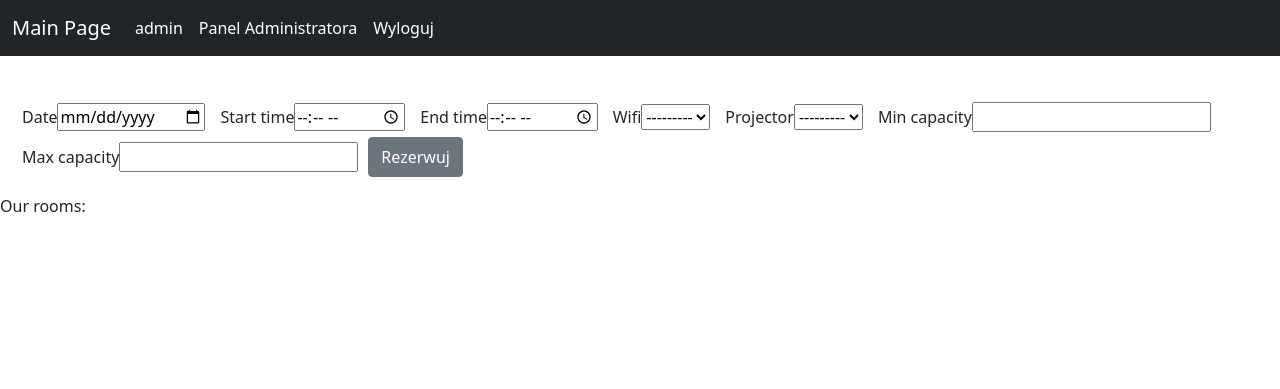
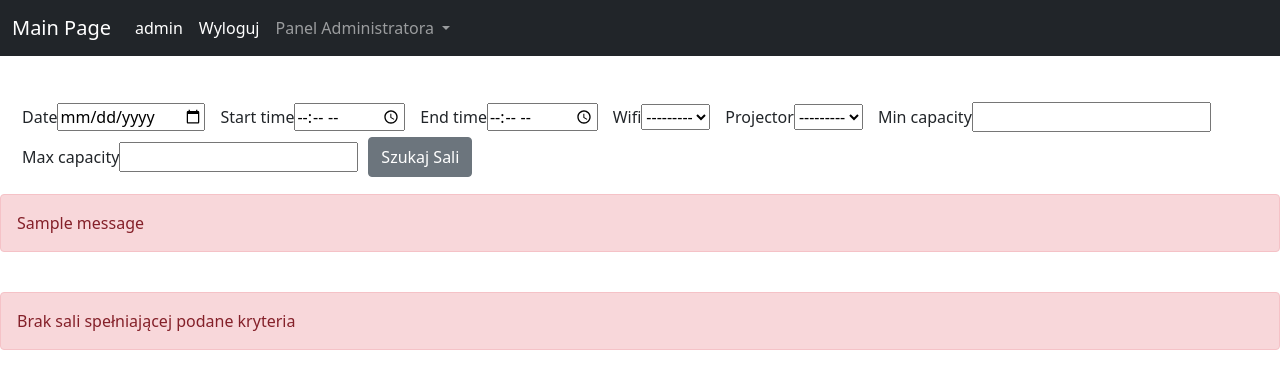
Before and after one commit to SzymixOz/Bazy-danych, a Django app: page /reservationSystem/ in a window 1280 px wide. Shown: the top 389 px of the page. Run offline with Django 4.2, Linux system fonts and the light colour scheme; a user stored in the database is signed in; one stand-in notice (Sample message) is shown.

Commit message:
commit meet1

```diff
--- a/projekt/projekt/settings.py
+++ b/projekt/projekt/settings.py
@@ -131,6 +131,5 @@ STATICFILES_DIRS = [
     BASE_DIR / "static",
 ]
 
-
+# admin admin123
 # radek asdfqrwe1234
-# reservationsystem8 AsdfQwer!234
--- a/projekt/reservationSystem/templates/home.html
+++ b/projekt/reservationSystem/templates/home.html
@@ -9,9 +9,25 @@
             {{ field }}
           </div>
         {% endfor %}
-        <input type="submit" value="Rezerwuj" class="btn btn-secondary">
+        <input type="submit" value="Szukaj Sali" class="btn btn-secondary">
     </form>
-    Our rooms:
+    {% if messages %}
+      {% for message in messages %}
+          <div class="alert alert-danger" role="alert">
+              {{ message }}
+          </div>
+      {% endfor %}
+    {% endif %}
+    {% if room_list|length == 1 %}
+      <div class="alert alert-success" role="alert">
+          Znaleziono jedną sale spełniającą podane kryteria
+      </div>
+    {% endif %}
+    {% if room_list|length > 1 %}
+      <div class="alert alert-success" role="alert">
+          Znaleziono  sale spełniające podane kryteria
+      </div>
+    {% endif %}
     <br>
     {% for room in room_list %}
     <div class="card" style="width: 18rem;">
@@ -31,4 +47,9 @@
         </div>
       </div>
     {% endfor %}
+    {% if room_list|length == 0 %}
+    <div class="alert alert-danger" role="alert">
+        Brak sali spełniającej podane kryteria
+    </div>
+    {% endif %}
 {% endblock %}
--- a/projekt/reservationSystem/templates/navbar.html
+++ b/projekt/reservationSystem/templates/navbar.html
@@ -10,11 +10,6 @@
             <li class="nav-item">
               <a class="nav-link active" aria-current="page">{{user.username}}</a>
             </li>
-            {% if user.is_staff %}
-            <li class="nav-item">
-              <a class="nav-link active" aria-current="page" href="{% url 'adminPanel' %}">Panel Administratora</a>
-            </li>
-            {% endif %}
             <li class="nav-item">
               <a class="nav-link active" aria-current="page" href="{% url 'logout' %}">Wyloguj</a>
             </li>
@@ -28,23 +23,19 @@
           {% endif %}
           <!-- <li class="nav-item">
             <a class="nav-link" href="#">Link</a>
-          </li>
-          <li class="nav-item dropdown">
-            <a class="nav-link dropdown-toggle" href="#" id="navbarDropdown" role="button" data-bs-toggle="dropdown" aria-expanded="false">
-              Dropdown
-            </a>
-            <ul class="dropdown-menu" aria-labelledby="navbarDropdown">
-              <li><a class="dropdown-item" href="#">Action</a></li>
-              <li><a class="dropdown-item" href="#">Another action</a></li>
-              <li><hr class="dropdown-divider"></li>
-              <li><a class="dropdown-item" href="#">Something else here</a></li>
-            </ul>
           </li> -->
+          {% if user.is_staff %}
+            <li class="nav-item dropdown">
+              <a class="nav-link dropdown-toggle" id="navbarDropdown" role="button" data-bs-toggle="dropdown" aria-expanded="false">
+                Panel Administratora
+              </a>
+              <ul class="dropdown-menu" aria-labelledby="navbarDropdown">
+                <li><a class="dropdown-item" href="{% url 'rooms' %}">Pokoje</a></li>
+                <li><a class="dropdown-item" href="#">Rezerwacje</a></li>
+              </ul>
+            </li>
+          {% endif %}
         </ul>
-        <!-- <form class="d-flex">
-          <input class="form-control me-2" type="search" placeholder="Search" aria-label="Search">
-          <button class="btn btn-outline-success" type="submit">Search</button>
-        </form> -->
       </div>
     </div>
   </nav>
--- a/projekt/reservationSystem/views.py
+++ b/projekt/reservationSystem/views.py
@@ -1,3 +1,5 @@
+import datetime
+from time import sleep
 from django.shortcuts import render, redirect
 from django.contrib.auth import authenticate, login, logout
 from django.contrib import messages
@@ -5,6 +7,7 @@ from django.contrib.auth.forms import UserCreationForm
 from .forms import ReservationFilterForm, ReservationForm
 from reservationSystem.models import Room, Reservation
 from django.contrib.auth.models import User
+from django.db.models import Q
 
 from .models import Room
 
@@ -44,15 +47,24 @@ def home(request):
         if form.is_valid():
             room_list = Room.objects.all()
             date = request.POST['date']
+            if date < str(datetime.date.today()) and date != '':
+                messages.error(request, 'Nie można zarezerwować pokoju w przeszłości.')
+                return render(request, 'home.html', {'form': form})
             request.session['date'] = date
             start_time = request.POST['start_time']
             request.session['start_time'] = start_time
             end_time = request.POST['end_time']
+            if start_time >= end_time and start_time != '' and end_time != '':
+                messages.error(request, 'Godzina rozpoczęcia musi być wcześniejsza od godziny zakończenia.')
+                return render(request, 'home.html', {'form': form})
             request.session['end_time'] = end_time
             wifi = request.POST.get('wifi', None)
             projector = request.POST.get('projector', None)
             min_capacity = request.POST['min_capacity']
             max_capacity = request.POST['max_capacity']
+            if min_capacity != '' and min_capacity != '' and (int(min_capacity) < 0 or int(max_capacity) < 0):
+                messages.error(request, 'Pojemność sali nie może być ujemna.')
+                return render(request, 'home.html', {'form': form})
             if min_capacity == '':
                 min_capacity = 0
             if max_capacity == '':
@@ -73,14 +85,11 @@ def home(request):
             if date:
                 room_list = room_list.exclude(reservation__date=date)
             if start_time:
-                room_list = room_list.exclude(reservation__start_time__lte=start_time, reservation__end_time__gte=start_time)
+                room_list = room_list.exclude(reservation__start_time__lte=start_time, reservation__end_time__gte=start_time, reservation__date=date)
             if end_time:
-                room_list = room_list.exclude(reservation__start_time__lte=end_time, reservation__end_time__gte=end_time)
+                room_list = room_list.exclude(reservation__start_time__lte=end_time, reservation__end_time__gte=end_time, reservation__date=date)
             if start_time and end_time:
-                room_list = room_list.exclude(reservation__start_time__gte=start_time, reservation__end_time__lte=end_time)
-
-
-
+                room_list = room_list.exclude(reservation__start_time__gte=start_time, reservation__end_time__lte=end_time, reservation__date=date)
     context = {
         'room_list': room_list,
         'form': form,
@@ -101,23 +110,44 @@ def room(request, roomId):
     start_time = request.session.get('start_time', None)
     end_time = request.session.get('end_time', None)
     form = ReservationForm(request.POST or None, initial={'date': date, 'start_time': start_time, 'end_time': end_time})
-    if request.method == 'POST':
-        if form.is_valid():
-            date = request.POST['date']
-            print(date, type(date))
-            start_time = request.POST['start_time']
-            end_time = request.POST['end_time']
-            comment = request.POST['comment']
-            email_adress = request.POST['email_adress']
-            user = request.user
-            reservation = Reservation.objects.create(date=date, start_time=start_time, end_time=end_time, comment=comment, email_adress=email_adress, room=room, user=user)
-            reservation.save()
-            return redirect('succesfullReservation')
     context = {
         'room': room,
         'form': form,
     }
+    if request.method == 'POST':
+        if form.is_valid():
+            date = request.POST['date']
+            if date < str(datetime.date.today()):
+                messages.error(request, 'Nie można zarezerwować pokoju w przeszłości.')
+                return render(request, 'room.html', context)
+            start_time = request.POST['start_time']
+            end_time = request.POST['end_time']
+            if start_time >= end_time:
+                messages.error(request, 'Godzina rozpoczęcia musi być wcześniejsza od godziny zakończenia.')
+                return render(request, 'room.html', context)
+            comment = request.POST['comment']
+            email_adress = request.POST['email_adress']
+            user = request.user
+            if not checkroom(room, date, start_time, end_time):
+                messages.error(request, 'Pokój jest już zarezerwowany w tym terminie.')
+            else:
+                reservation = Reservation.objects.create(date=date, start_time=start_time, end_time=end_time, comment=comment, email_adress=email_adress, room=room, user=user)
+                reservation.save()
+                return redirect('succesfullReservation')
     return render(request, 'room.html', context)
+
+def checkroom(room, date, start_time, end_time):
+    reservations = Reservation.objects.filter(room=room, date=date)
+    reservations = reservations.filter(
+    Q(start_time__lte=start_time, end_time__gte=start_time) |
+    Q(start_time__lte=end_time, end_time__gte=end_time) |
+    Q(start_time__gte=start_time, end_time__lte=end_time) |
+    Q(start_time__lte=start_time, end_time__gte=end_time)
+    )
+    if reservations:
+        return False
+    return True
+
 
 def succesfullReservation(request):
     return render(request, 'succesfullReservation.html')
```
Also changed, not shown: projekt/reservationSystem/templates/register.html (+7 -0 lines), projekt/reservationSystem/templates/room.html (+8 -9 lines), projekt/db.sqlite3.
